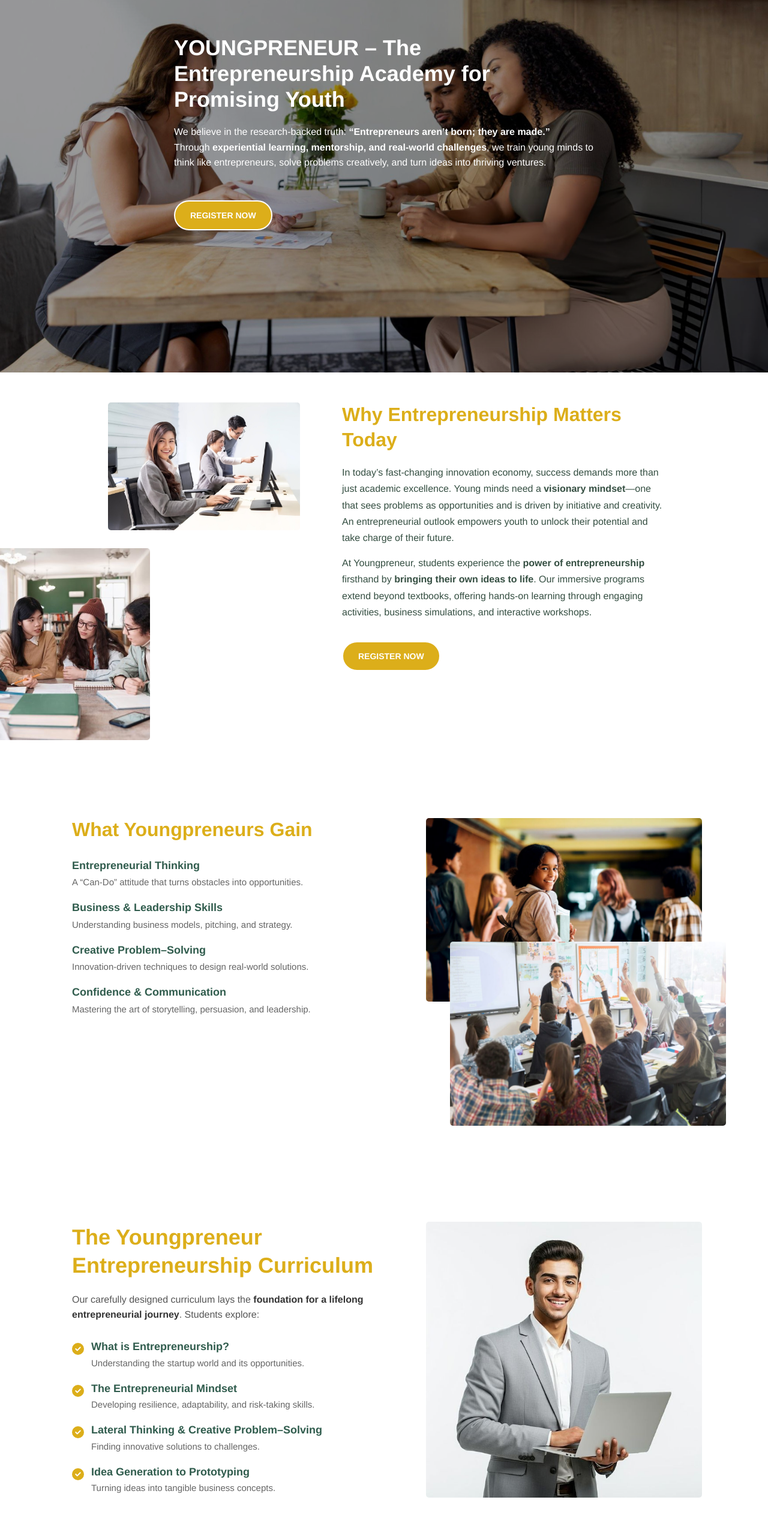
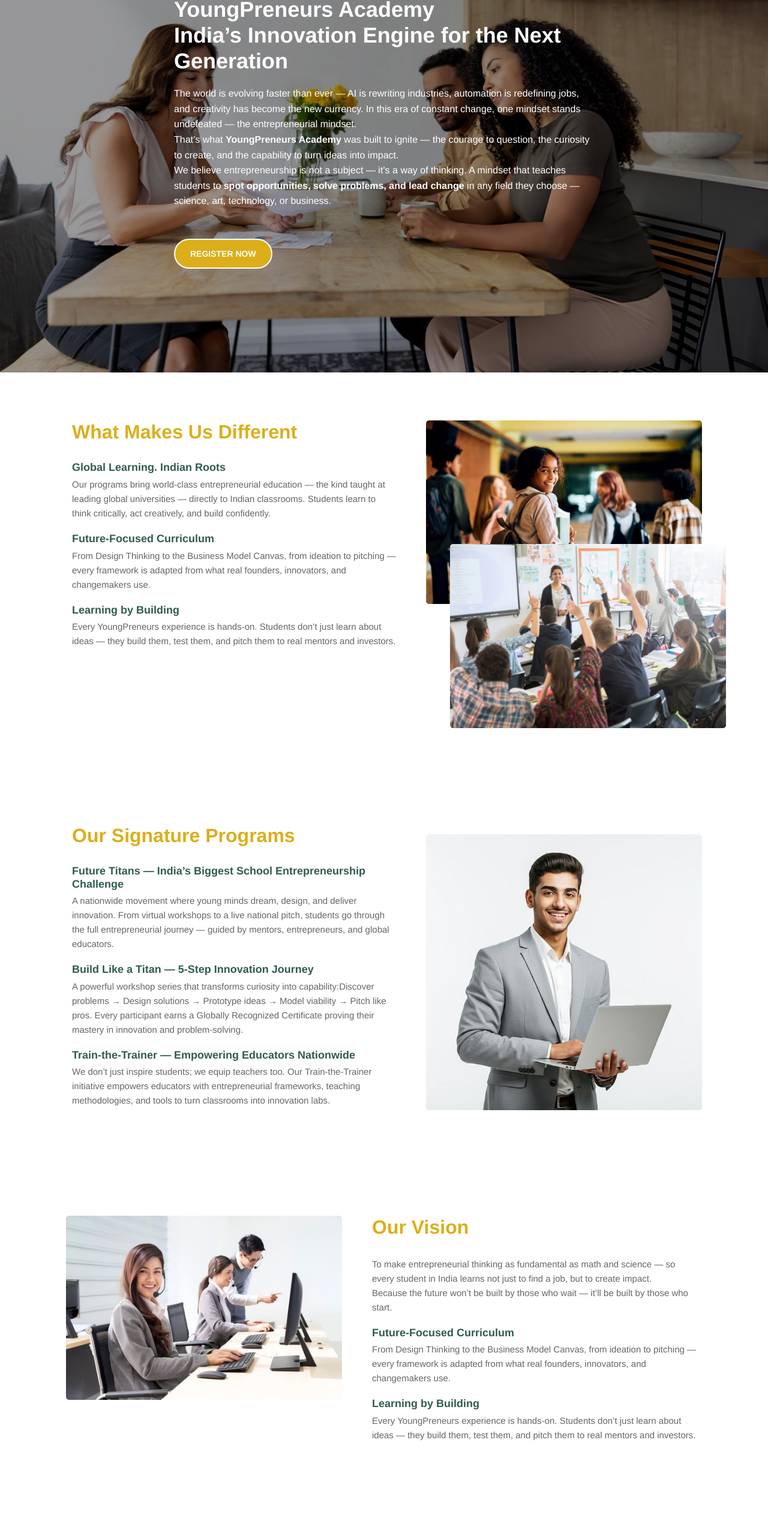
Before and after one commit to SyedaFarhin/Youngpreneurs, a React (Create React App) app: page /youngpreneur-academy in a window 1280 px wide. Shown: the part 179-2745 px from the top of the page at 60% size. Built offline with nearby package versions, Linux system fonts and the light colour scheme.

Commit message:
academy and ss

```diff
--- a/src/pages/Academy.js
+++ b/src/pages/Academy.js
@@ -361,6 +361,67 @@ const Academy = () => {
             text-align: left;
           }
         }
+          .cta-section {
+          background-color: #f2f2f2;
+          text-align: center;
+          padding: 50px 80px;
+          position: relative;
+          overflow: hidden;
+        }
+
+        .cta-section h2 {
+          font-size: 28px;
+          color: #dcae1a;
+          font-weight: 700;
+          margin-bottom: 20px;
+        }
+
+        .cta-section p {
+          font-size: 16px;
+          color: #555;
+          max-width: 1000px;
+          margin: 0 auto 16px auto;
+          line-height: 1.6;
+        }
+
+        .cta-section p strong {
+          color: #333;
+        }
+
+        .cta-highlight {
+          color: #2d2d2d;
+          font-weight: bold;
+        }
+
+        .register-btn {
+          background-color: #dcae1a;
+          color: #fff;
+          padding: 12px 24px;
+          border: none;
+          font-weight: bold;
+          border-radius: 25px;
+          cursor: pointer;
+          transition: background 0.3s ease;
+        }
+
+        .register-btn:hover {
+          background-color: #dcae1a;
+        }
+
+        @media (max-width: 768px) {
+          .cta-section h2 {
+            font-size: 22px;
+          }
+
+          .cta-section p {
+            font-size: 14px;
+          }
+
+          .cta-register-button {
+            font-size: 13px;
+            padding: 10px 24px;
+          }
+        }
       `}</style>
 
 
@@ -369,17 +430,25 @@ const Academy = () => {
         <div className="youngpreneur-overlay" />
         <div className="youngpreneur-content">
           <h2 className="youngpreneur-title">
-            YOUNGPRENEUR – The Entrepreneurship Academy for Promising Youth
+          YoungPreneurs Academy<br/>
+India’s Innovation Engine for the Next Generation
+
           </h2>
           <p className="youngpreneur-description">
-            We believe in the research-backed truth: <strong>“Entrepreneurs aren’t born; they are made.”</strong><br />
-            Through <strong>experiential learning, mentorship, and real-world challenges</strong>, we train young minds to think like entrepreneurs, solve problems creatively, and turn ideas into thriving ventures.
+          The world is evolving faster than ever — AI is rewriting industries, automation is redefining jobs, and creativity has become the new currency.
+In this era of constant change, one mindset stands undefeated — the entrepreneurial mindset.
+<br/>
+That’s what <strong>YoungPreneurs Academy</strong> was built to ignite —
+the courage to question, the curiosity to create, and the capability to turn ideas into impact.
+<br/>
+We believe entrepreneurship is not a subject — it’s a way of thinking.
+A mindset that teaches students to <strong>spot opportunities, solve problems, and lead change</strong> in any field they choose — science, art, technology, or business.
           </p>
           <a href="https://docs.google.com/forms/d/e/1FAIpQLSdGtYyt5jrjCOXa4sagyEVFD6-d5RKGvIEnAuXs8yTYCGn3QQ/viewform?pli=1" className="register-button">REGISTER NOW</a>
         </div>
       </div>
 
-      <div className="entrepreneurship-container">
+      {/* <div className="entrepreneurship-container">
         <div className="image-column">
           <img src={aca1} alt="Group of students studying" />
           <img src={aca2} alt="Students at computers" style={{marginTop: '10px',marginRight: '500px'}}/>
@@ -401,23 +470,26 @@ REGISTER NOW
 </button>
 
         </div>
-      </div>
+      </div> */}
 
 
       <div className="gain-wrapper">
         <div className="text-section">
-          <h2>What Youngpreneurs Gain</h2>
-          <h4>Entrepreneurial Thinking</h4>
-          <p>A “Can-Do” attitude that turns obstacles into opportunities.</p>
+          <h2>What Makes Us Different</h2>
+          <h4>Global Learning. Indian Roots</h4>
+          <p>Our programs bring world-class entrepreneurial education — the kind taught at leading global universities — directly to Indian classrooms.
+Students learn to think critically, act creatively, and build confidently.
+</p>
 
-          <h4>Business & Leadership Skills</h4>
-          <p>Understanding business models, pitching, and strategy.</p>
+          <h4>Future-Focused Curriculum</h4>
+          <p>From Design Thinking to the Business Model Canvas, from ideation to pitching — every framework is adapted from what real founders, innovators, and changemakers use.</p>
 
-          <h4>Creative Problem–Solving</h4>
-          <p>Innovation-driven techniques to design real-world solutions.</p>
+          <h4>Learning by Building</h4>
+          <p>Every YoungPreneurs experience is hands-on.
+Students don’t just learn about ideas — they build them, test them, and pitch them to real mentors and investors.
+</p>
 
-          <h4>Confidence & Communication</h4>
-          <p>Mastering the art of storytelling, persuasion, and leadership.</p>
+
         </div>
 
         <div className="image-section">
@@ -428,44 +500,106 @@ REGISTER NOW
 
 
       <div className="curriculum-section">
-        <div className="curriculum-text">
-          <h2>The Youngpreneur<br />Entrepreneurship Curriculum</h2>
-          <p>
-            Our carefully designed curriculum lays the <strong>foundation for a lifelong entrepreneurial journey</strong>. Students explore:
-          </p>
-          <div className="curriculum-list">
-            {[
-              {
-                title: "What is Entrepreneurship?",
-                desc: "Understanding the startup world and its opportunities.",
-              },
-              {
-                title: "The Entrepreneurial Mindset",
-                desc: "Developing resilience, adaptability, and risk-taking skills.",
-              },
-              {
-                title: "Lateral Thinking & Creative Problem–Solving",
-                desc: "Finding innovative solutions to challenges.",
-              },
-              {
-                title: "Idea Generation to Prototyping",
-                desc: "Turning ideas into tangible business concepts.",
-              }
-            ].map((item, index) => (
-              <div className="curriculum-item" key={index}>
-                <FontAwesomeIcon icon={faCheckCircle} className="icon" />
-                <div className="curriculum-item-content">
-                  <h4>{item.title}</h4>
-                  <p>{item.desc}</p>
-                </div>
-              </div>
-            ))}
-          </div>
+
+      <div className="text-section">
+          <h2>Our Signature Programs</h2>
+          <h4>Future Titans — India’s Biggest School Entrepreneurship Challenge</h4>
+          <p>A nationwide movement where young minds dream, design, and deliver innovation.
+From virtual workshops to a live national pitch, students go through the full entrepreneurial journey — guided by mentors, entrepreneurs, and global educators.
+
+</p>
+
+          <h4>Build Like a Titan — 5-Step Innovation Journey</h4>
+          <p>A powerful workshop series that transforms curiosity into capability:Discover problems → Design solutions → Prototype ideas → Model viability → Pitch like pros.
+Every participant earns a Globally Recognized Certificate proving their mastery in innovation and problem-solving.
+</p>
+
+          <h4>Train-the-Trainer — Empowering Educators Nationwide</h4>
+          <p>We don’t just inspire students; we equip teachers too.
+Our Train-the-Trainer initiative empowers educators with entrepreneurial frameworks, teaching methodologies, and tools to turn classrooms into innovation labs.
+
+</p>
+
+
         </div>
-
         <div className="curriculum-image">
           <img src={rightImg} alt="Young entrepreneur" />
         </div>
+      </div>
+
+      <div className="gain-wrapper">
+      <div className="image-section">
+          <img src={aca1} alt="Students walking" style={{}}/>
+          {/* <img src={aca2} alt="Classroom activity" style={{marginTop:'-120px',marginLeft:"80px"}}/> */}
+        </div>
+        <div className="text-section">
+          <h2>Our Vision</h2>
+
+          <p>To make entrepreneurial thinking as fundamental as math and science —
+so every student in India learns not just to find a job, but to create impact.
+<br/>
+Because the future won’t be built by those who wait —
+it’ll be built by those who start.
+
+</p>
+
+          <h4>Future-Focused Curriculum</h4>
+          <p>From Design Thinking to the Business Model Canvas, from ideation to pitching — every framework is adapted from what real founders, innovators, and changemakers use.</p>
+
+          <h4>Learning by Building</h4>
+          <p>Every YoungPreneurs experience is hands-on.
+Students don’t just learn about ideas — they build them, test them, and pitch them to real mentors and investors.
+</p>
+
+
+        </div>
+
+
+      </div>
+
+
+
+      <div className="curriculum-section">
+
+      <div className="text-section">
+          <h2>Our Partnerships</h2>
+
+          <p>In association with The Times of India, and powered by our Ecosystem Partners — Startup India, Association of Indian Principals, and AIC BIMTECH —
+YoungPreneurs Academy is on a mission to empower 1 million student innovators to think boldly, build fearlessly, and shape India’s tomorrow, today.
+
+
+</p>
+
+
+
+
+        </div>
+        <div className="curriculum-image">
+          <img src={aca2} alt="Young entrepreneur" />
+        </div>
+      </div>
+
+      <div className="cta-section">
+
+        <h1 style={{fontSize:"23px",color:"#204e3d",fontWeight:"bold"}}>
+        Join the Movement
+
+        </h1>
+        <p className="cta-highlight">
+        Be part of the revolution transforming how India learns.
+Whether you’re a student ready to build, a teacher ready to inspire, or a school ready to lead — your journey begins here.
+
+
+        </p>
+
+
+        <button
+  className="register-btn"
+  onClick={() => window.open("https://docs.google.com/forms/d/e/1FAIpQLSdGtYyt5jrjCOXa4sagyEVFD6-d5RKGvIEnAuXs8yTYCGn3QQ/viewform", "_blank")}
+>
+Join YoungPreneurs Academy
+</button>
+
       </div>
     </>
   );
```
Also changed, not shown: src/pages/SuccessStories.js (+52 -44 lines), 83 other files (tests, documents, lock files or other folders).
